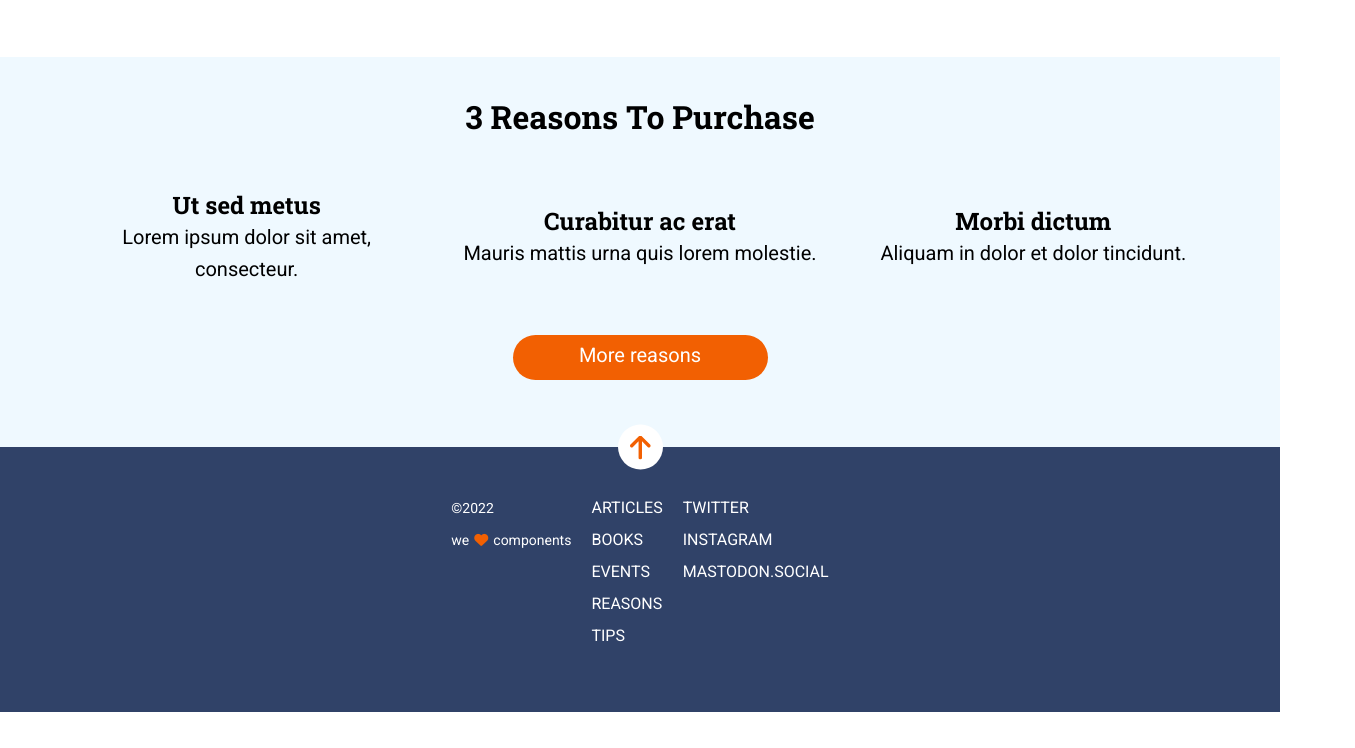
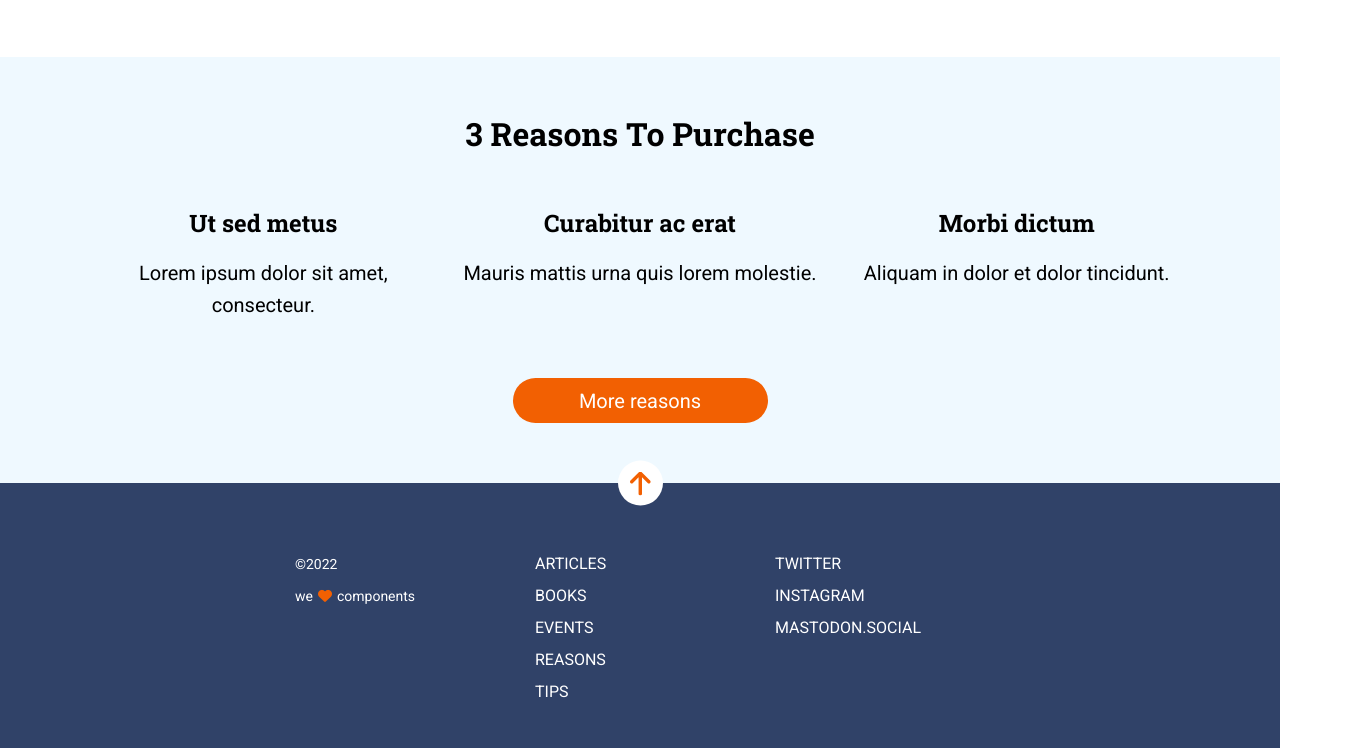
Before and after one commit to Adalab/modulo-1-evaluacion-final-deligarbur, a website built with Vite: page src/index.html in a window 1280 px wide. Shown: the part 1120-1868 px from the top of the page, 1355 px wide, since content can reach past the window. Before the commit the page ends 1832 px from the top, so only its background shows below. Built offline with nearby package versions, Linux system fonts and the light colour scheme; files whose address does not match are found by name.

Commit message:
section purchase and footer update & include buttons interactions

```diff
--- a/src/partials/footer.html
+++ b/src/partials/footer.html
@@ -1,20 +1,36 @@
 <footer class="footer">
-    <a href="#" class="footer_toplink">
+    <a href="#proxy" class="footer_toplink">
         <img src="/images/ico-arrow.svg" alt="icon arrow" class="footer_toplink-icon">
     </a>
 
     <nav class="nav">
         <ul class="nav_links">
-            <li>ARTICLES</li>
-            <li>BOOKS</li>
-            <li>EVENTS</li>
-            <li>REASONS</li>
-            <li>TIPS</li>
+            <li >
+                <a href="https://adalab.es/" class="nav_links-url">ARTICLES</a>
+            </li>
+            <li class="nav_links-url">
+                <a href="https://adalab.es/" class="nav_links-url">BOOKS</a>
+            </li>
+            <li class="nav_links-url">
+                <a href="https://adalab.es/" class="nav_links-url">EVENTS</a>
+            </li>
+            <li class="nav_links-url">
+                <a href="https://adalab.es/" class="nav_links-url">REASONS</a>
+            </li>
+            <li class="nav_links-url">
+                <a href="https://adalab.es/" class="nav_links-url">TIPS</a>
+            </li>
         </ul>
         <ul class="nav_rrss">
-            <li>TWITTER</li>
-            <li>INSTAGRAM</li>
-            <li>MASTODON.SOCIAL</li>
+            <li class="nav_rrss-url">
+                <a href="https://adalab.es/" class="nav_rrss-url">TWITTER</a>
+            </li>
+            <li class="nav_rrss-url">
+                <a href="https://adalab.es/" class="nav_rrss-url">INSTAGRAM</a>
+            </li>
+            <li class="nav_rrss-url">
+                <a href="https://adalab.es/" class="nav_rrss-url">MASTODON.SOCIAL</a>
+            </li>
         </ul>
         <div class="nav_copy">
             <p>©2022</p>
--- a/src/partials/sectionProxy.html
+++ b/src/partials/sectionProxy.html
@@ -1,9 +1,9 @@
-<section class="proxy">
+<section class="proxy" id="proxy">
 
   <h1 class="proxy_title">ANONYMOUS PROXY</h1>
   <h3 class="proxy_slogan">In hac habitasse platea dictumst.</h3>
 
-  <a href="#" class="titleArrow">
+  <a href="#purchase" class="titleArrow">
     <img
       src="/images/ico-scroll-down.svg"
       alt="arrow icon"
--- a/src/partials/sectionPurchase.html
+++ b/src/partials/sectionPurchase.html
@@ -1,19 +1,19 @@
-<section class="purchase">
+<section class="purchase" id="purchase">
     <h2 class="purchase_title">3 Reasons To Purchase</h2>
-
-    <article class="purchase_article">
+    <div class="purchase_article">
+        <article>
             <h3 class="purchase_article-title">Ut sed metus</h3>
             <p class="purchase_article-text">Lorem ipsum dolor sit amet, consecteur.</p>
         </article>
-    <article class="purchase_article">
+        <article>
             <h3 class="purchase_article-title">Curabitur ac erat</h3>
             <p class="purchase_article-text">Mauris mattis urna quis lorem molestie.</p>
         </article>
-    <article class="purchase_article">
+        <article>
             <h3 class="purchase_article-title">Morbi dictum</h3>
             <p class="purchase_article-text">Aliquam in dolor et dolor tincidunt.</p>
         </article>
-
+    </div>
     <a
         href="https://adalab.es/"
         target="_blank"
@@ -21,4 +21,5 @@
         More reasons
     </a>
 
+
 </section>
--- a/src/scss/layout/_footer.scss
+++ b/src/scss/layout/_footer.scss
@@ -1,6 +1,7 @@
 .footer {
 
-    // @font-face {
+    // Fuente icono corazón
+    //  @font-face {
     //     font-family: 'Zapf Dingbats';
     //     src: url('/fonts/Zapf-Dingbats-Regular.ttf');
     //     font-style: normal;
@@ -10,17 +11,23 @@
     background-color: $navy-color;
     width: 100vw;
     padding-bottom: 60px;
+    // Flexbox
     display: flex;
     flex-direction: column;
-    justify-content: center;
     align-items: center;
 
+    @media  screen and (min-width: 768px) {
+        padding-left: 40px;
+        padding-right: 40px;
+        padding-bottom: 40px;
+    }
+
     &_toplink {
-
         background-color: $white-color;
         width: 45px;
         height: 45px;
         border-radius: 50%;
+        // Flexbox
         display: flex;
         flex-direction: column;
         justify-content: center;
@@ -29,14 +36,15 @@
     }
 
     .nav {
+        padding-top: 20px;
+        // Flexbox
         display: flex;
         flex-direction: column;
         align-items: center;
-        gap: 20px;
+        justify-content: space-between;
+        gap: 30px;
 
         @media  screen and (min-width: 768px) {
-            padding-left: 40px;
-            padding-right: 40px;
             flex-direction: row;
             justify-content: space-between;
             align-items:flex-start;
@@ -49,25 +57,35 @@
 
         &_links {
             font-family: $text-font;
-            color: $white-color;
             font-size: 16px;
             line-height: 2rem;
             text-align: center;
 
+            &-url {
+                text-decoration: none;
+                color: $white-color;
+            }
+
             @media  screen and (min-width: 768px) {
                 text-align: left;
+                width: 210px;
             }
         }
 
         &_rrss {
             font-family: $text-font;
-            color: $white-color;
             font-size: 16px;
             line-height: 2rem;
             text-align: center;
 
+            &-url {
+                text-decoration: none;
+                color: $white-color;
+            }
+
             @media  screen and (min-width: 768px) {
                 text-align: left;
+                width: 210px;
             }
         }
 
@@ -81,16 +99,17 @@
             &-love {
                 display: flex;
                 gap: 5px;
-
-                & span {
-                color: $orange-color;
-                }
             }
 
             @media  screen and (min-width: 768px) {
                 order: -1;
                 text-align: left;
+                width: 210px;
             }
         }
     }
+
+    .fa-heart {
+        color: $orange-color;
+    }
 }
--- a/src/scss/layout/_sectionPurchase.scss
+++ b/src/scss/layout/_sectionPurchase.scss
@@ -1,39 +1,55 @@
 .purchase {
     background-color: $iceblue-color;
-    // Grid
-    display: grid;
-    grid-template-columns: 1fr;
-    grid-template-rows: 80px 120px 120px 120px 80px;
+    display: flex;
+    flex-direction: column;
     align-items: center;
-    justify-items: center;
-    padding-bottom: 30px;
+    justify-content: center;
+    gap: 57px;
+    padding-bottom: 60px;
 
-    @media  screen and (min-width: 768px) {
-        grid-template-columns: 1fr 1fr 1fr;
-        grid-template-rows: 120px 120px 120px;
-        align-items: center;
-        padding-left: 15px;
-        padding-right: 15px;
+    &_title {
+        font-family: $title-font;
+        font-weight: bold;
+        font-size: 24px;
+        padding-top: 30px;
+
+        @media  screen and (min-width: 768px) {
+            font-size: 26px;
+            padding-top: 36px;
+        }
+
+        @media  screen and (min-width: 1280px) {
+            font-size: 32px;
+            padding-top: 61px;
+        }
     }
 
-    @media  screen and (min-width: 1280px) {
-        padding-left: 50px;
-        padding-right: 50px;
-    }
 
     &_article {
         text-align: center;
         padding-left: 70px;
         padding-right: 70px;
+        // Grid
+        display: grid;
+        grid-template-columns: 1fr;
+        grid-template-rows: 100px 100px 100px;
+        gap: 44px;
 
         @media  screen and (min-width: 768px) {
-            padding-left: 15px;
-            padding-right: 15px;
+            padding-left: 40px;
+            padding-right: 40px;
+            // Grid
+            grid-template-columns: 1fr 1fr 1fr;
+            grid-template-rows: 1fr;
+            align-items: start;
+            align-content: center;
+            gap: 27px;
         }
 
         @media  screen and (min-width: 1280px) {
-            padding-left: 20px;
-            padding-right: 20px;
+            padding-left: 85px;
+            padding-right: 85px;
+            gap: 20px;
         }
 
         &-title {
@@ -44,6 +60,7 @@
 
             @media  screen and (min-width: 768px) {
                 font-size: 24px;
+                padding-bottom: 18px;
             }
         }
 
@@ -57,20 +74,6 @@
         }
     }
 
-    &_title {
-        font-family: $title-font;
-        font-weight: bold;
-        font-size: 24px;
-
-        @media  screen and (min-width: 768px) {
-            grid-column: 1 / 4;
-            font-size: 26px;
-        }
-
-        @media  screen and (min-width: 1280px) {
-            font-size: 32px;
-        }
-    }
 
     &_link {
         color: $white-color;
@@ -80,9 +83,11 @@
         width: 184px;
         height: 45px;
         padding: 10px 25px;
-        border-radius: 30px;
+        border-radius: 22.5px;
         text-decoration: none;
         text-align: center;
+        align-content: center;
+
 
         @media  screen and (min-width: 768px) {
             grid-column: 1 / 4;
```
Lines whose indentation alone changed are shown as unchanged.
